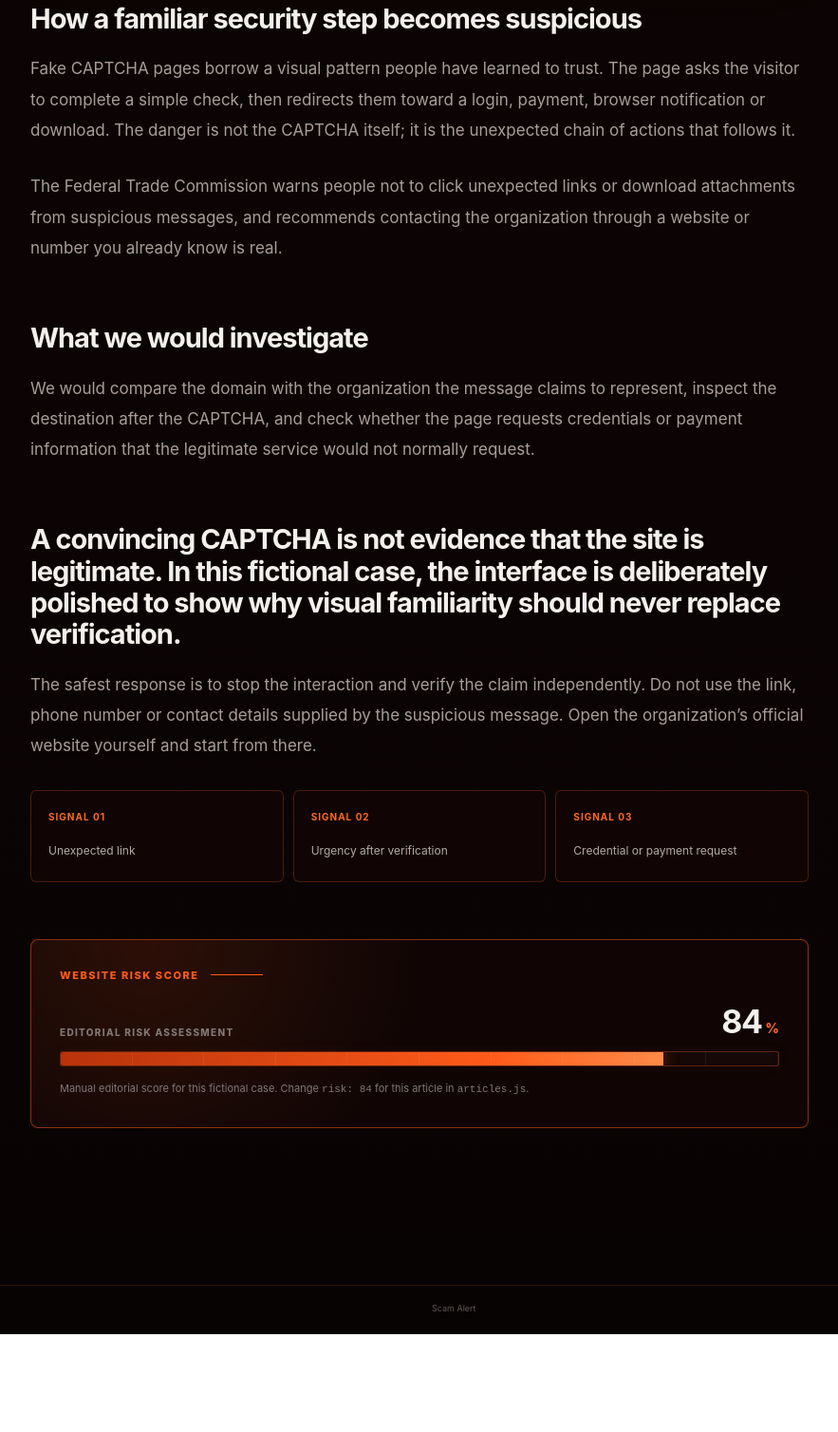
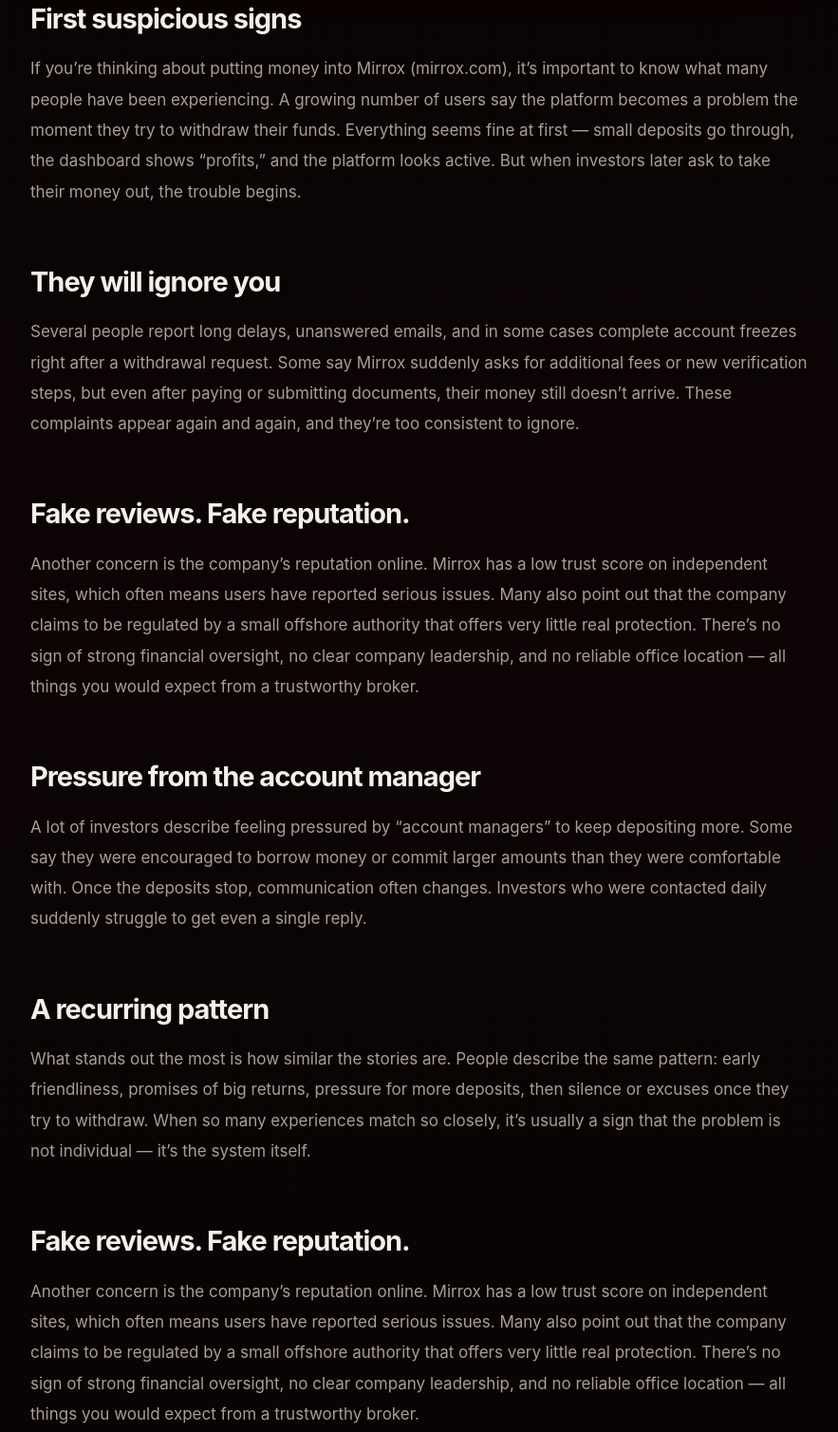
Before and after one commit to c-grd-00/cg, a plain HTML site: page blog/phishing-captcha.html in a window 1280 px wide. Shown: the part 1149-2657 px from the top of the page at 95% size, without its empty margins (198-1081 px from the left). Before the commit the page ends 2554 px from the top, so only its background shows below. Drawn offline with Linux system fonts and the light colour scheme.

Commit message:
Update phishing-captcha.html

```diff
--- a/blog/phishing-captcha.html
+++ b/blog/phishing-captcha.html
@@ -18,9 +18,18 @@
 <h1>Mirrox.com Exposed: A Dangerous Broker Putting Investors at Risk</h1><p class="article-deck">This article investigates how Mirrox.com manipulates people’s opinions and takes their money</p>
 <figure class="article-image"><img src="../assets/mirrox.png" alt="Fictional demonstration screenshot for the article"><figcaption class="caption"></figcaption></figure>
 <div class="article-body">
-<h2>How a familiar security step becomes suspicious</h2><p>Fake CAPTCHA pages borrow a visual pattern people have learned to trust. The page asks the visitor to complete a simple check, then redirects them toward a login, payment, browser notification or download. The danger is not the CAPTCHA itself; it is the unexpected chain of actions that follows it.</p><p>The Federal Trade Commission warns people not to click unexpected links or download attachments from suspicious messages, and recommends contacting the organization through a website or number you already know is real.</p>
-<h2>What we would investigate</h2><p>We would compare the domain with the organization the message claims to represent, inspect the destination after the CAPTCHA, and check whether the page requests credentials or payment information that the legitimate service would not normally request.</p>
-<h2>A convincing CAPTCHA is not evidence that the site is legitimate. In this fictional case, the interface is deliberately polished to show why visual familiarity should never replace verification.</h2><p>The safest response is to stop the interaction and verify the claim independently. Do not use the link, phone number or contact details supplied by the suspicious message. Open the organization’s official website yourself and start from there.</p>
+<h2>First suspicious signs</h2><p>If you’re thinking about putting money into Mirrox (mirrox.com), it’s important to know what many people have been experiencing. A growing number of users say the platform becomes a problem the moment they try to withdraw their funds. Everything seems fine at first — small deposits go through, the dashboard shows “profits,” and the platform looks active. But when investors later ask to take their money out, the trouble begins.
+</p>
+<h2>They will ignore you</h2><p>Several people report long delays, unanswered emails, and in some cases complete account freezes right after a withdrawal request. Some say Mirrox suddenly asks for additional fees or new verification steps, but even after paying or submitting documents, their money still doesn’t arrive. These complaints appear again and again, and they’re too consistent to ignore.
+</p>
+<h2>Fake reviews. Fake reputation.</h2><p>Another concern is the company’s reputation online. Mirrox has a low trust score on independent sites, which often means users have reported serious issues. Many also point out that the company claims to be regulated by a small offshore authority that offers very little real protection. There’s no sign of strong financial oversight, no clear company leadership, and no reliable office location — all things you would expect from a trustworthy broker.
+</p>
+  <h2>Pressure from the account manager</h2><p>A lot of investors describe feeling pressured by “account managers” to keep depositing more. Some say they were encouraged to borrow money or commit larger amounts than they were comfortable with. Once the deposits stop, communication often changes. Investors who were contacted daily suddenly struggle to get even a single reply.
+</p>
+  <h2>A recurring pattern</h2><p>What stands out the most is how similar the stories are. People describe the same pattern: early friendliness, promises of big returns, pressure for more deposits, then silence or excuses once they try to withdraw. When so many experiences match so closely, it’s usually a sign that the problem is not individual — it’s the system itself.
+</p>
+  <h2>Fake reviews. Fake reputation.</h2><p>Another concern is the company’s reputation online. Mirrox has a low trust score on independent sites, which often means users have reported serious issues. Many also point out that the company claims to be regulated by a small offshore authority that offers very little real protection. There’s no sign of strong financial oversight, no clear company leadership, and no reliable office location — all things you would expect from a trustworthy broker.
+</p>
 <div class="evidence-grid"><div class="evidence"><strong>SIGNAL 01</strong><span>Unexpected link</span></div><div class="evidence"><strong>SIGNAL 02</strong><span>Urgency after verification</span></div><div class="evidence"><strong>SIGNAL 03</strong><span>Credential or payment request</span></div></div>
 </div>
 <section class="score-box">
```
